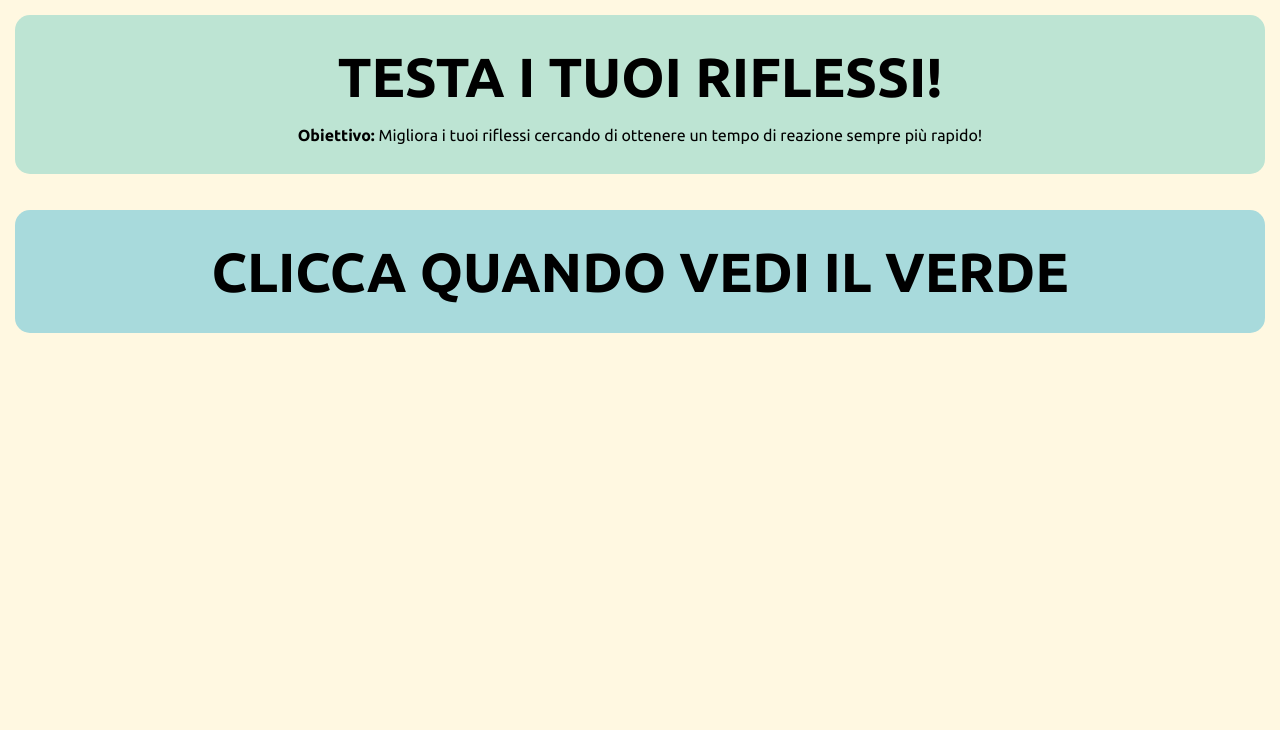
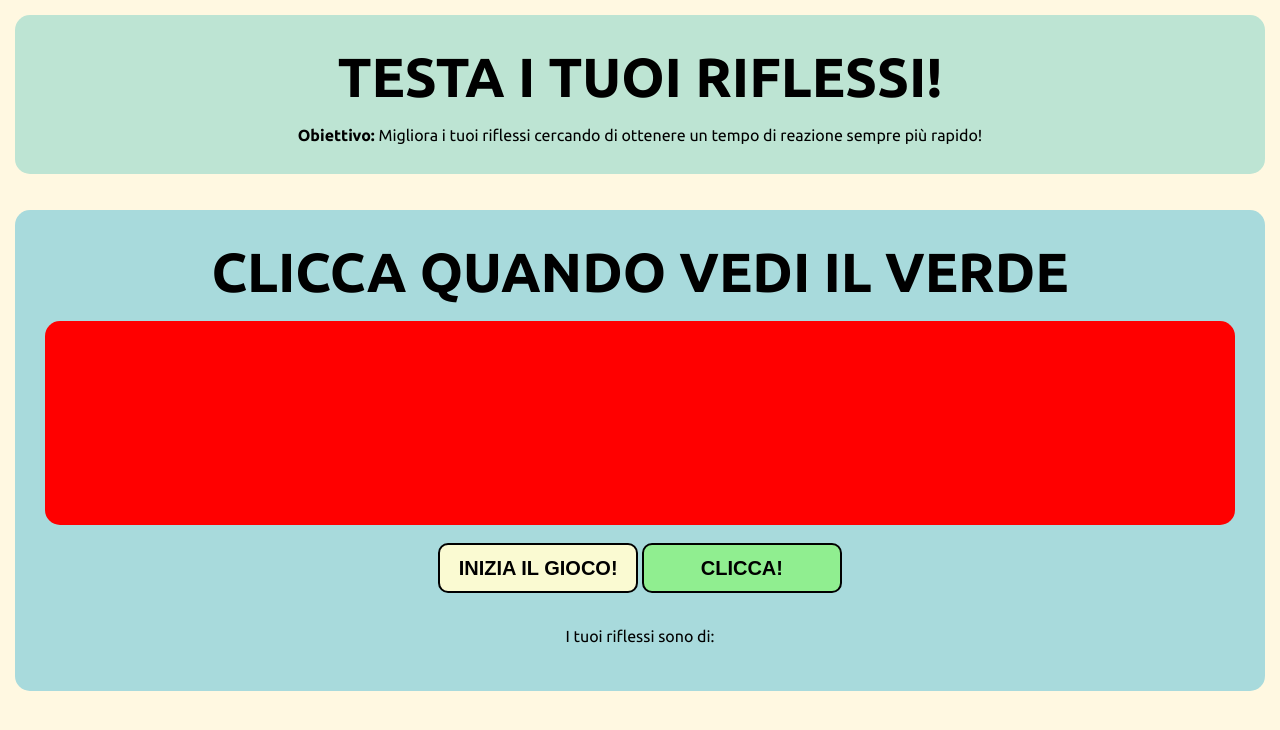
Before and after one commit to ladichriss/timeout, a plain HTML site: page index.html in a window 1280 px wide. Drawn offline with Linux system fonts and the light colour scheme.

Commit message:
[ Last ] Update #2 (03/11)

```diff
--- a/Static/CSS/container-2.css
+++ b/Static/CSS/container-2.css
@@ -1,11 +1,12 @@
 
 @import url('https://fonts.googleapis.com/css2?family=JetBrains+Mono:ital,wght@0,100..800;1,100..800&family=Ubuntu:ital,wght@0,300;0,400;0,500;0,700;1,300;1,400;1,500;1,700&display=swap');
 
-.container-2 {
+.container2 {
     background-color: #A8DADC;
     border-radius: 15px;
     text-align: center;
     font-family: Ubuntu;
+    padding: 30px 30px;
     padding-top: 30px;
     padding-bottom: 30px;
 }
@@ -14,3 +15,25 @@
     font-size: 55px;
     margin: 0;
 }
+
+.startButton {
+    border-radius: 10px;
+    border-color: black;
+    border-style: solid;
+    background-color: lightgoldenrodyellow;
+    height: 50px;
+    width: 200px;
+    font-size: 20px;
+    font-weight: bold;
+}
+
+.gameButton {
+    border-radius: 10px;
+    border-color: black;
+    border-style: solid;
+    background-color: lightgreen;
+    height: 50px;
+    width: 200px;
+    font-size: 20px;
+    font-weight: bold;
+}
--- a/Static/CSS/container-3.css
+++ b/Static/CSS/container-3.css
@@ -0,0 +1,17 @@
+
+.container3 {
+    background-color: red;
+    border-radius: 15px;
+    text-align: center;
+    font-family: Ubuntu;
+    padding-top: 30px;
+    padding-bottom: 30px;
+}
+
+.green {
+    background-color: lightgreen;
+}
+
+.red {
+    background-color: red;
+}
--- a/index.html
+++ b/index.html
@@ -17,13 +17,75 @@
         </p>
 
     </div>
+
     <br>
     <br>
-    <div class="container-2">
+
+    <div class="container2">
         <h1 class="title">CLICCA QUANDO VEDI IL VERDE</h1>
+
+        <br>
+
         <div class="container3">
+            <!-- spazio dove si vedrà il colore -->
+            <br>
+            <br>
+            <br>
+            <br>
+            <br>
+            <br>
+            <br>
+            <br>
+        </div>
 
+        <br>
+
+        <form action="" method="get">
+            <input onclick="attivaGioco()" type="button" name="startButton" class="startButton" value="INIZIA IL GIOCO!">
+            <input onclick="punteggioGioco()" type="button" name="gameButton" class="gameButton" value="CLICCA!">
+        </form>
+
+        <br>
+
+        <div class="paragraph">
+            <p class="risultati">I tuoi riflessi sono di: </p>
         </div>
+
     </div>
+
+    <!-- JAVASCRIPT -->
+
+    <script>
+        let now = 0
+        let now2 = 0
+        let elemento = ""
+
+        function attivaGioco() {
+            elemento = document.querySelector(".container3")
+
+            function delayed () {
+                now = new Date()
+                elemento.classList.remove("red")
+                elemento.classList.add("green")
+            }
+            setTimeout(delayed, 2500)
+
+        }
+
+        function punteggioGioco() {
+            now2 = new Date()
+            elemento.classList.remove("green")
+            elemento.classList.add("red")
+
+            let nowTime = now.getSeconds()
+            let now2Time = now2.getSeconds()
+
+            let secondi = now2Time - nowTime
+            document.querySelector(".risultati").innerHTML = "I tuoi riflessi sono di: " + secondi + "secondi"
+        }
+
+
+    </script>
+
 </body>
 </html>
```
